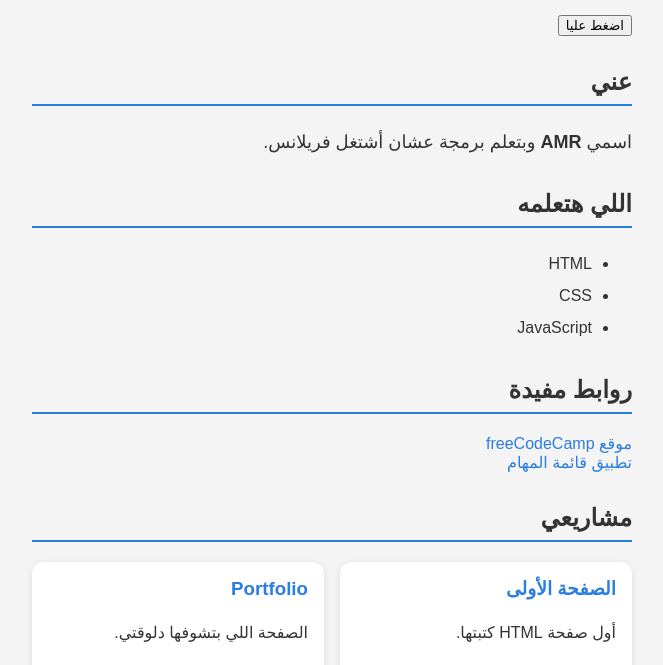
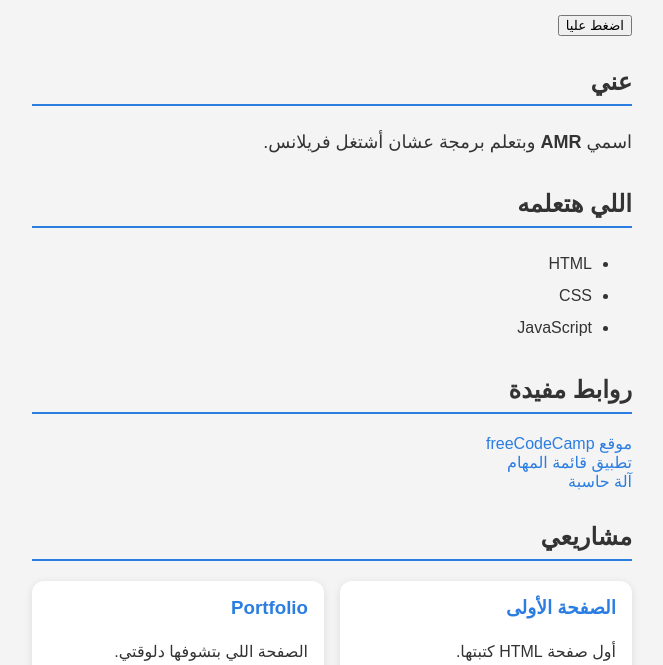
Before and after one commit to amrfuny3434-ui/my-first-site, a plain HTML site: page index.html in a window 1280 px wide. Shown: the part 135-800 px from the top of the page, without its empty margins (308-971 px from the left). Drawn offline with Linux system fonts and the light colour scheme.

Commit message:
link calculator from home page

```diff
--- a/index.html
+++ b/index.html
@@ -22,7 +22,8 @@
     <a href="https://www.freecodecamp.org">موقع freeCodeCamp</a>
         <br />
     <a href="todo.html">تطبيق قائمة المهام</a>
-
+    <br />
+    <a href="calculator.html">آلة حاسبة</a>
     <h2>مشاريعي</h2>
     <div class="cards" id="projects"></div>
 
```
